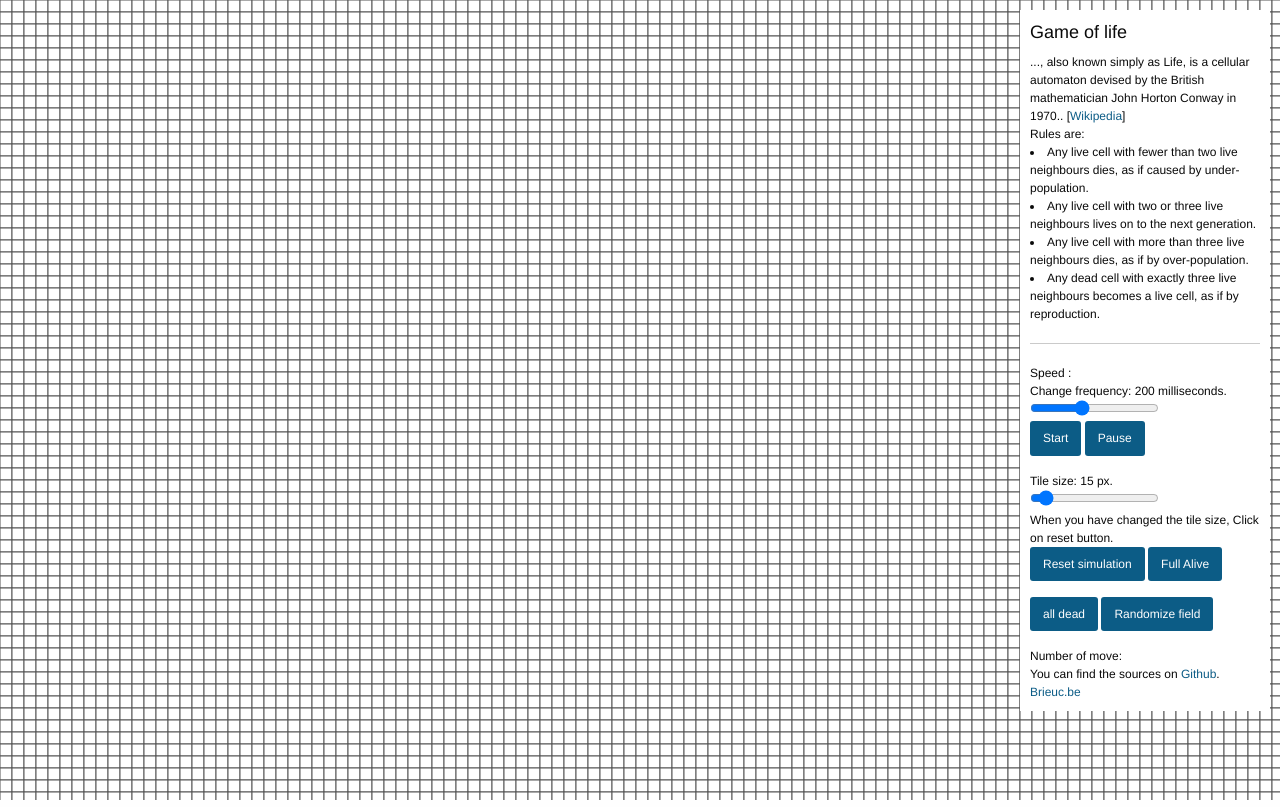
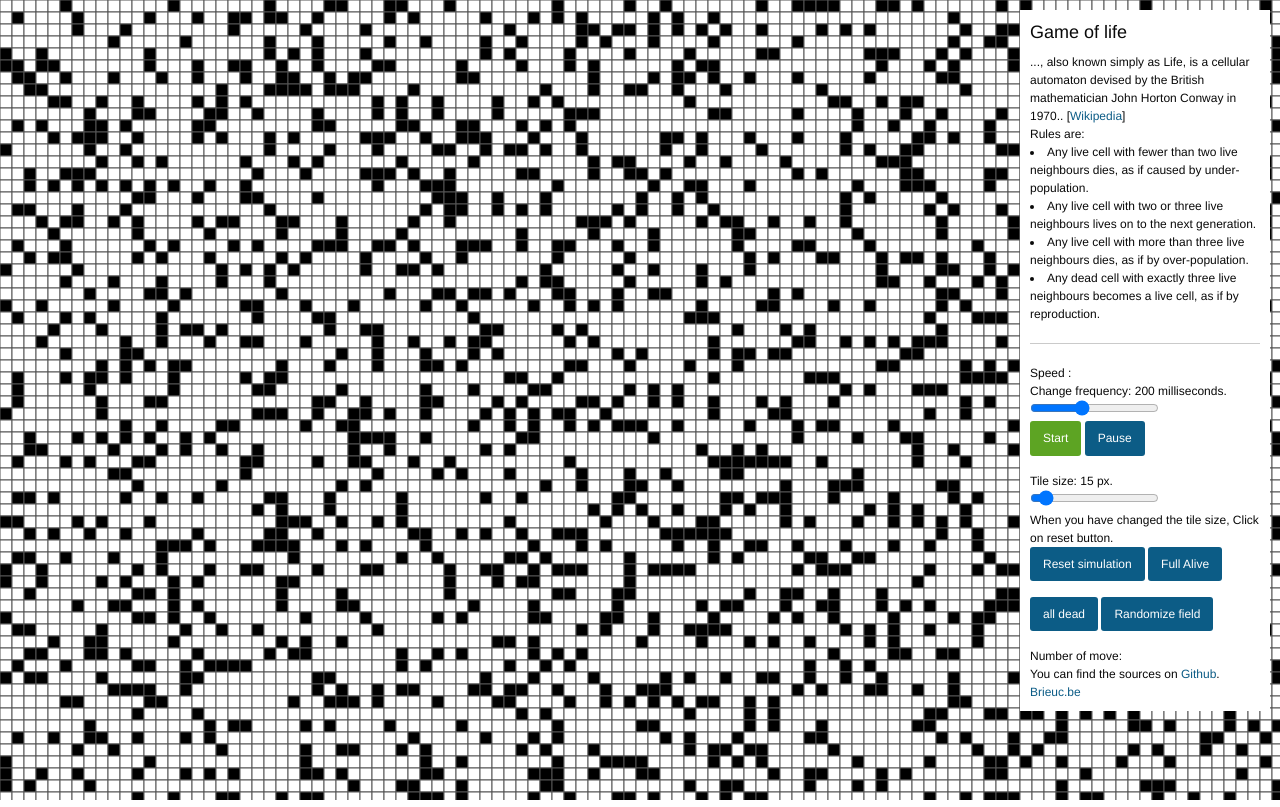
Before and after one commit to BriBarthelemy/Game-of-life-js, a plain HTML site: page index.html in a window 1280 px wide. Drawn offline with Linux system fonts and the light colour scheme.

```diff
--- a/index.html
+++ b/index.html
@@ -57,7 +57,7 @@
     <input type="range" min="10" max="500" value="200" step="10"
            onchange="app.setTiming(this.value);document.getElementById('updateTime').innerHTML=this.value"/>
     <br>
-    <button onclick="app.start()" class="button small">Start</button>
+    <button onclick="app.start()" class="button small success">Start</button>
     <button onclick="app.stop()" class="button primary small">Pause</button>
     <br>
     Tile size: <span id="tileSizeDisplay">15</span> px.<br>
@@ -89,7 +89,7 @@
     // -- Build grid
     var app = new App("moveNbr");
     // -- Temporize start
-   // setTimeout(app.start(), 500);
+    setTimeout(app.getGrid().randomize(), 500);
 </script>
 </body>
 </html>
```
